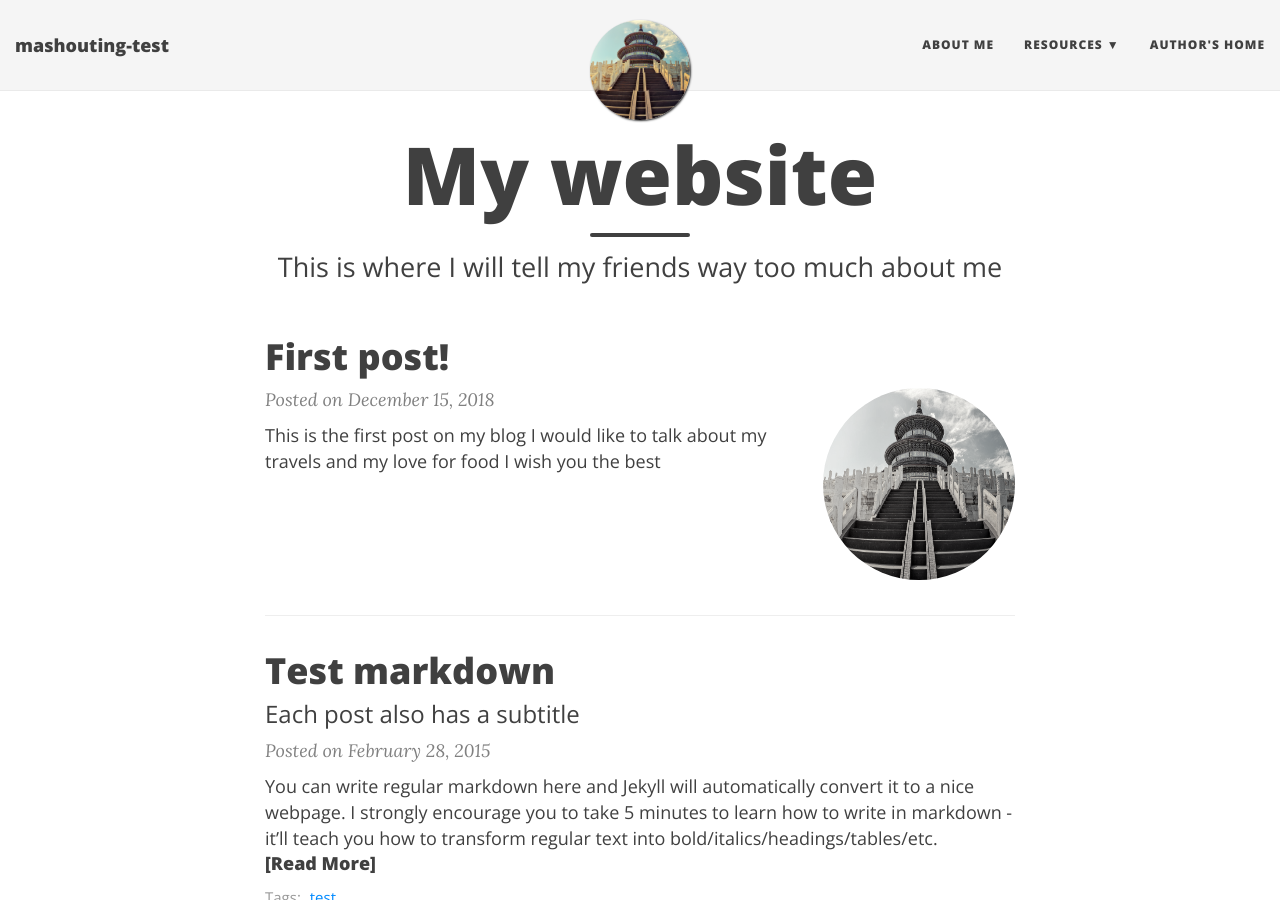
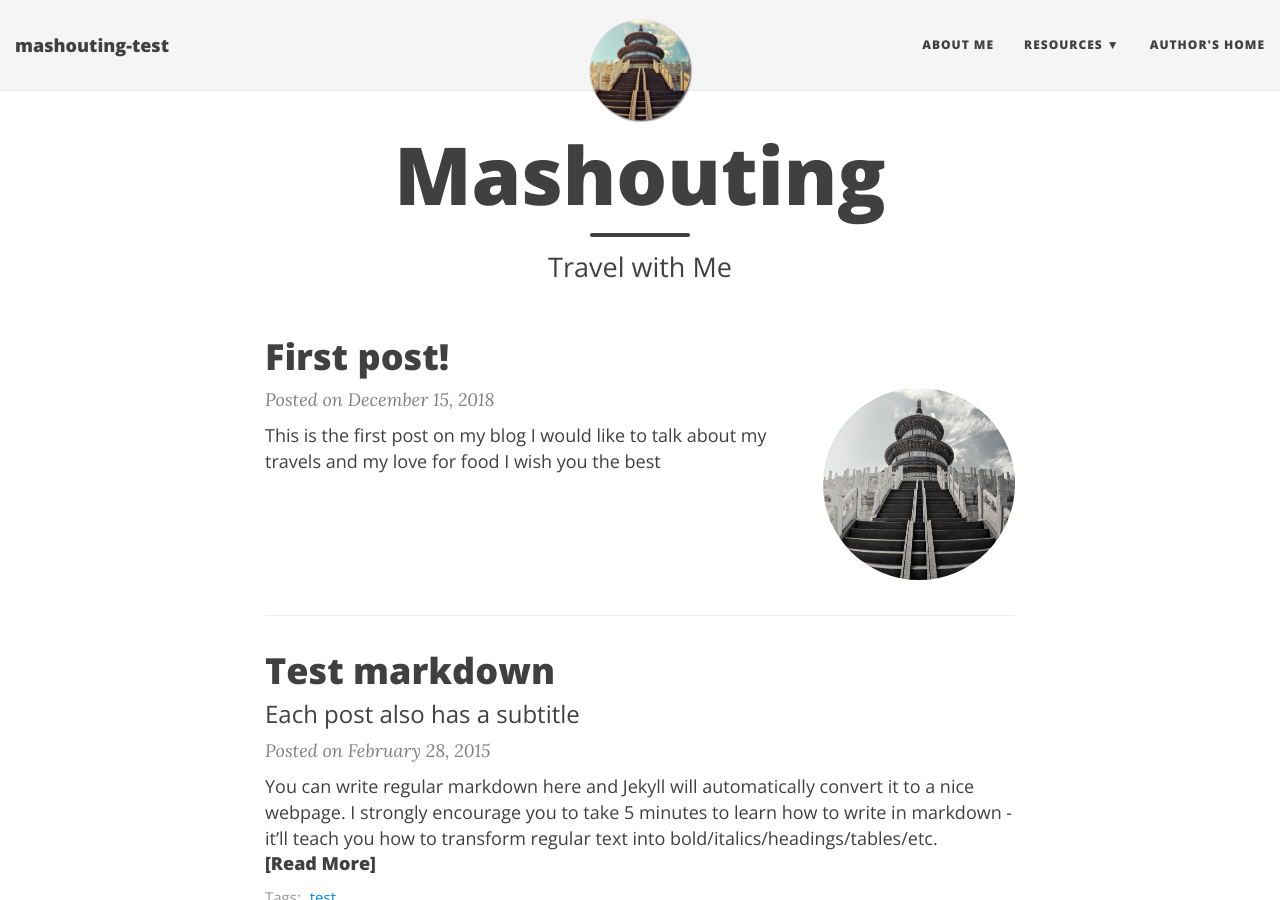
Before and after one commit to PhilArm6/mashouting-test, a Jekyll site: the page built from index.html, in a window 1280 px wide and 900 px high. Built offline with Jekyll 4.4.1, drawn with Linux system fonts in a browser that asks for light colours; nearby versions of some CDN libraries; the list of posts is cut into pages by our own code.

Commit message:
fix title

```diff
--- a/index.html
+++ b/index.html
@@ -1,7 +1,7 @@
 ---
 layout: page
-title: My website
-subtitle: This is where I will tell my friends way too much about me
+title: Mashouting
+subtitle: Travel with Me
 use-site-title: true
 ---
 
```
